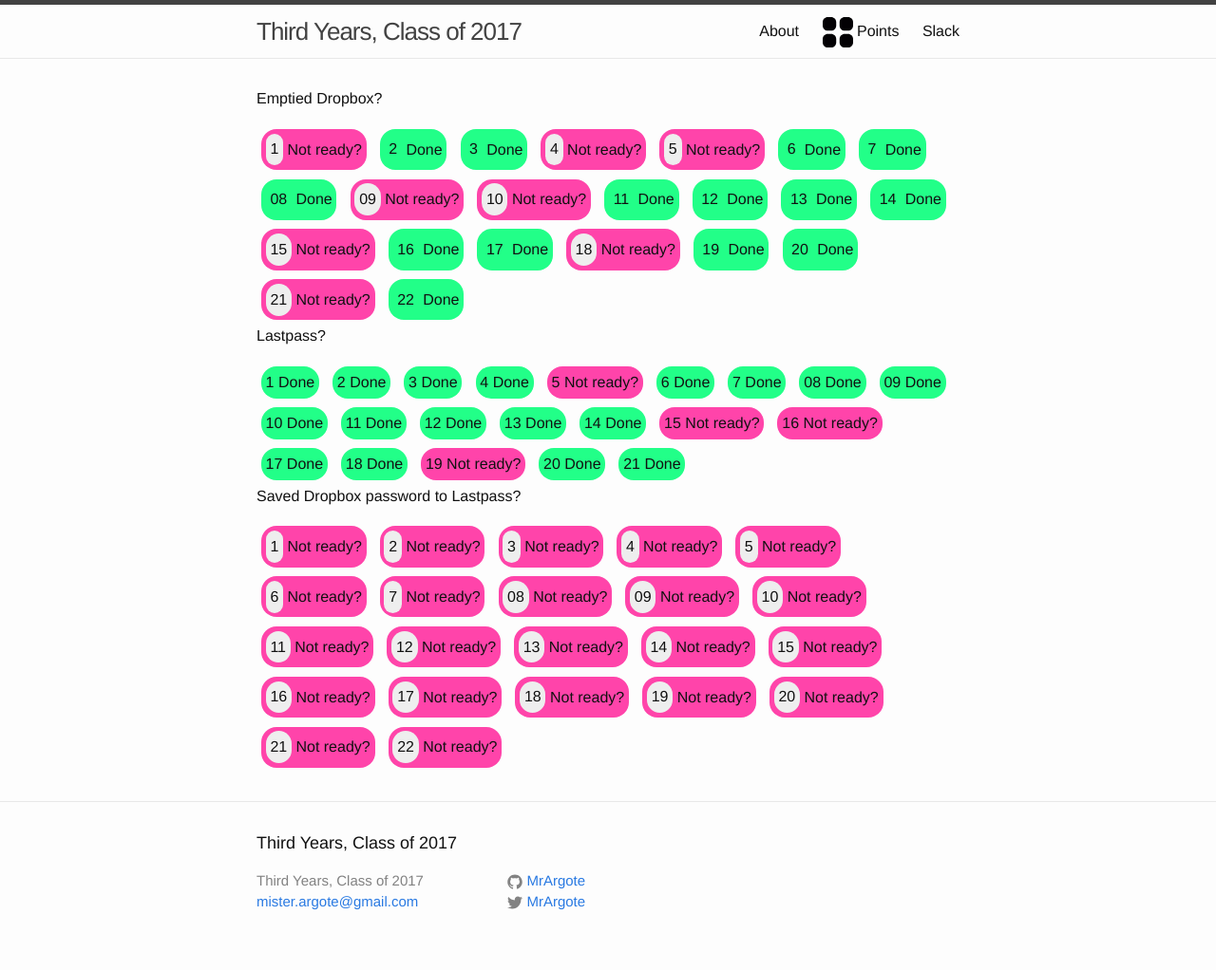
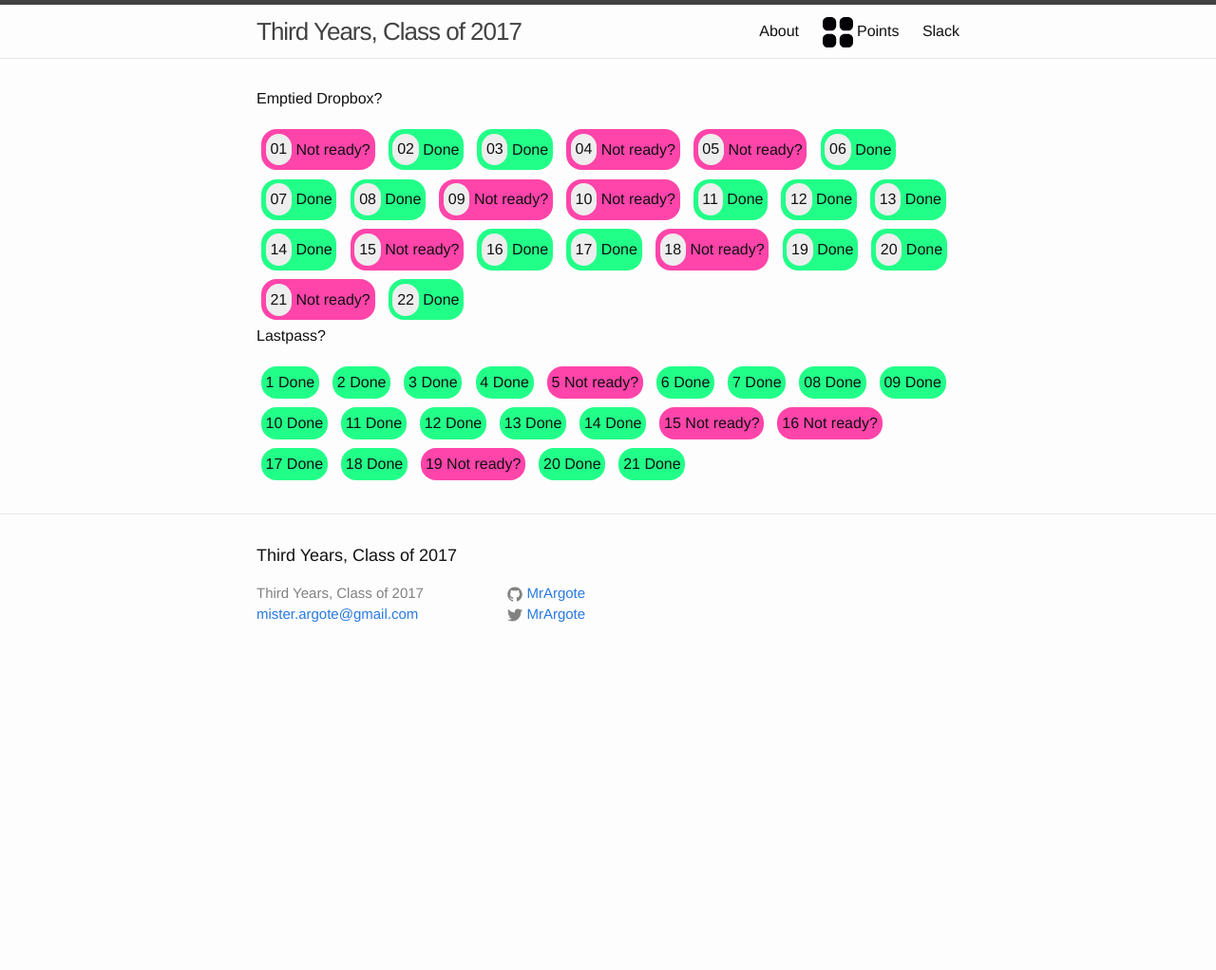
Before and after one commit to MrArgote/17-dot-argote-dot-org, a Jekyll site: the page built from points.md, in a window 1280 px wide. Shown: the whole page at 95% size. Built offline with Jekyll 4.4.1, drawn with Linux system fonts in a browser that asks for light colours; after the commit the page ends 900 px from its top, so only the background shows below that.

Commit message:
change number keys in data to strings

```diff
--- a/points.md
+++ b/points.md
@@ -11,9 +11,12 @@
   border-radius: 1em;
   padding: 0.3em;
   }
+  .student-tasks-grid span.done .number {
+  background-color: #EEE;
+  }
   .student-tasks-grid span.yet-to-do .number {
   background-color: #EEE;
-}
+  }
   .student-tasks-grid span.done {
   background-color: #2F8;
   }
@@ -21,6 +24,33 @@
   background-color: #F4A;
   }
 </style>
+
+<div class="student-tasks-grid" style="display:flex-wrap;">
+{% for student in site.data.whowho.students %}
+  <span>
+  {% if student[1] %}
+    <span class="done">
+      <span class="number">
+      {{ student[0] }}
+      </span>
+      <div>
+      <div> {{ student[1].snum }} </div>
+      <div> {{ student[1].zhname }} </div>
+      <div> {{ student[1].pyname }} </div>
+      </div>
+    </span>
+  {% else %}
+    <span class="yet-to-do">
+      <span class="number">
+      {{ student[0] }}
+      </span>
+      Not ready?
+    </span>
+  {% endif %}
+  </span>
+{% endfor %}
+</div>
+
 
 Emptied Dropbox?
 
@@ -67,8 +97,11 @@
 {% endfor %}
 </div>
 
+
+
+{% comment %}
+
 Saved Dropbox password to Lastpass?
-
 
 <div class="student-tasks-grid" style="display:flex-wrap;">
 {% for student in site.data.savedDropboxToLastpass.students %}
@@ -91,3 +124,5 @@
   </span>
 {% endfor %}
 </div>
+
+{% endcomment %}
```
Also changed, not shown: _data/emptiedDropbox.yml (+22 -22 lines), _data/savedDropboxToLastpass.yml (+22 -22 lines).
